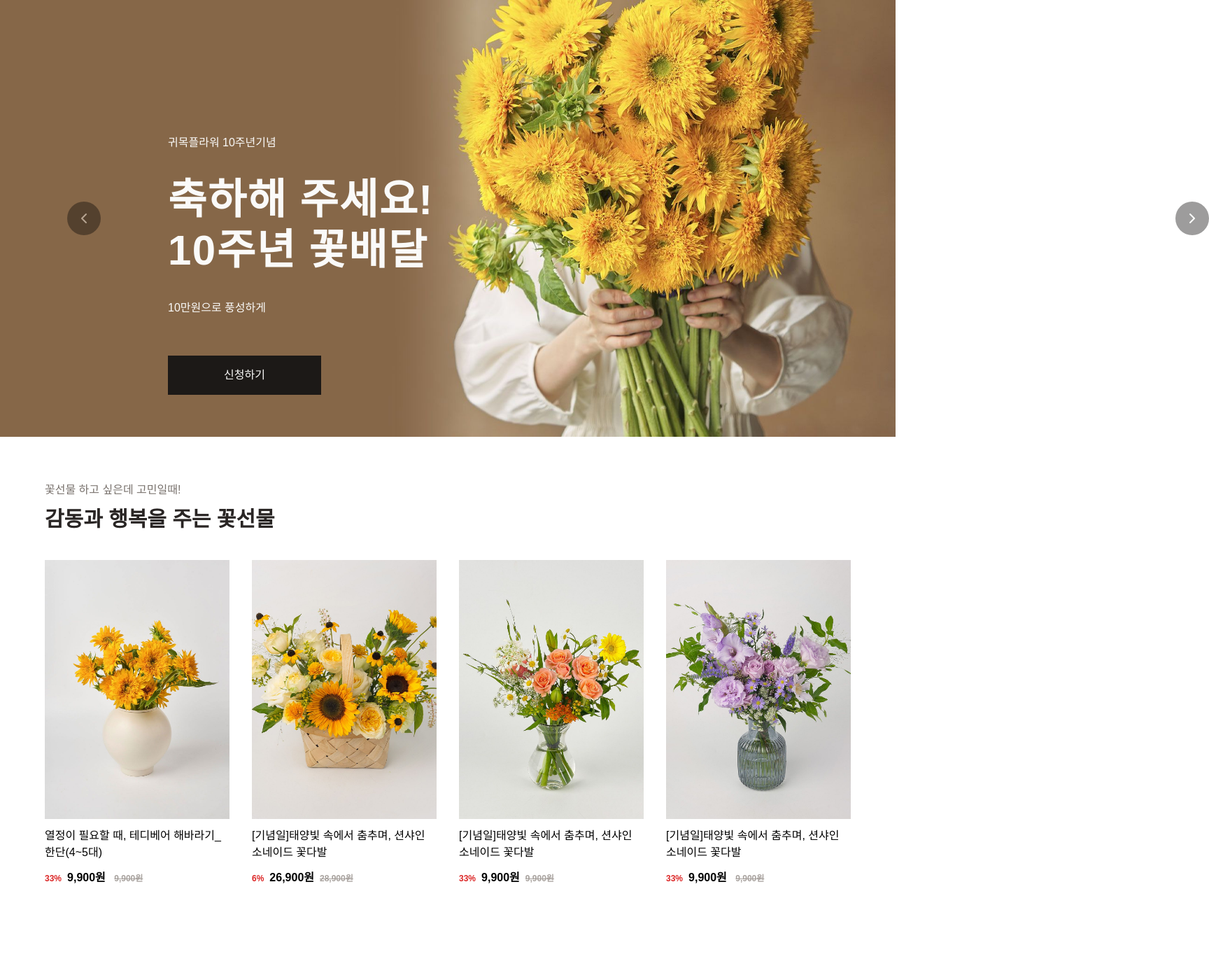
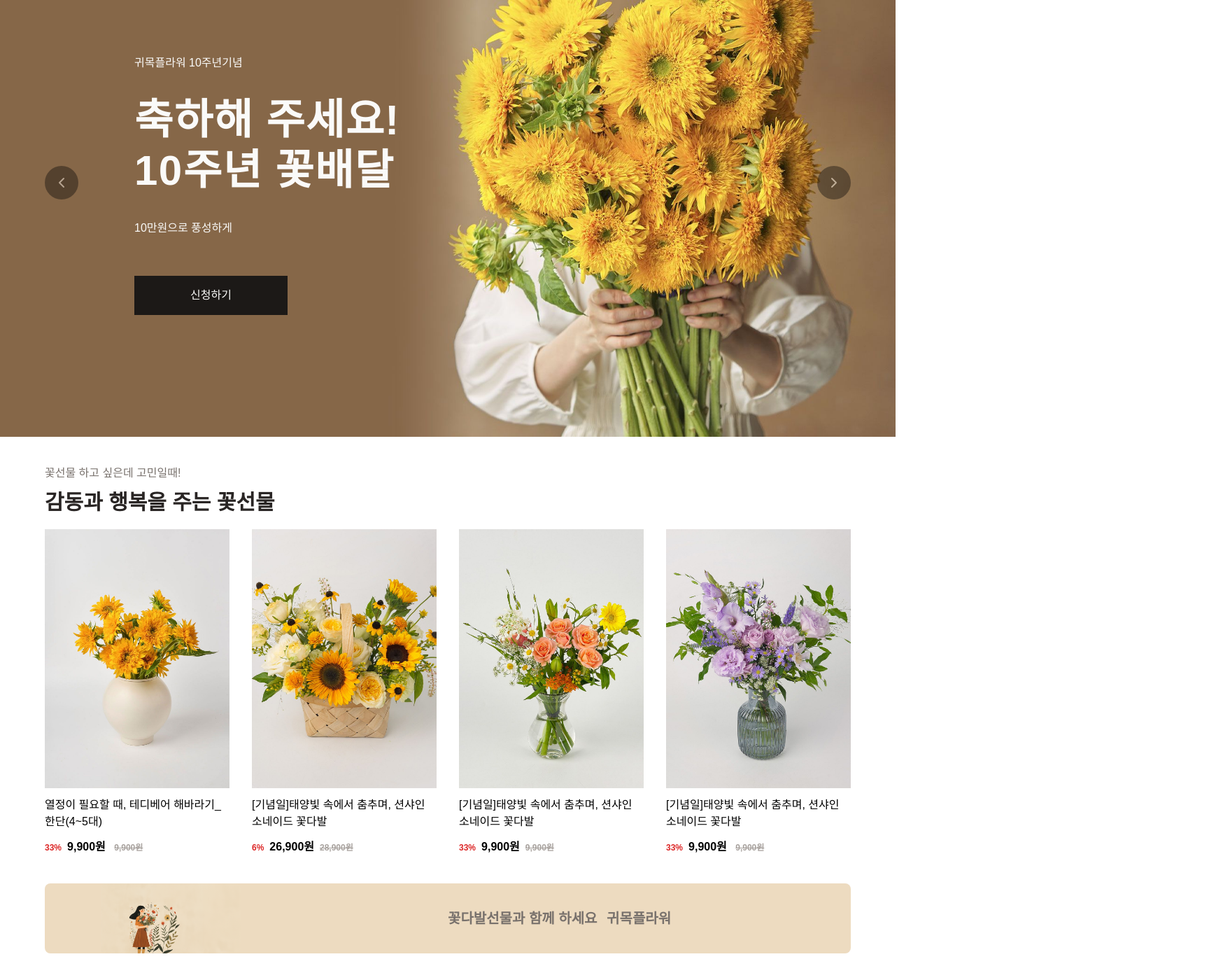
Before and after one commit to homeyoun/homepage, a Next.js app: page / in a window 1280 px wide. Shown: the part 144-1544 px from the top of the page at 70% size, 1728 px wide, since content can reach past the window. Before the commit the page ends 1450 px from the top, so only its background shows below. Built offline with nearby package versions, Linux system fonts and the light colour scheme; a web font is replaced by a local one.

Commit message:
메인페이지 수정

```diff
--- a/app/page.tsx
+++ b/app/page.tsx
@@ -1,3 +1,4 @@
+import Banner from "@/components/Banner";
 import BouquetSection from "@/components/BouquetSection";
 import Nav from "@/components/Nav";
 import RollingBanner from "@/components/RollingBanner";
@@ -7,6 +8,7 @@ export default function Home() {
     <main>
       <RollingBanner />
       <BouquetSection />
+      <Banner />
     </main>
   );
 }
--- /dev/null
+++ b/components/Banner.tsx
@@ -0,0 +1,25 @@
+import Image from "next/image";
+import React from "react";
+import BannerImg from "../public/images/banner/banner1.png";
+
+export default function Banner() {
+  return (
+    <div className="my-10">
+      <div className="grid grid-cols-2 max-w-6xl mx-auto bg-[#EDDBC0] items-center rounded-lg">
+        <section className="">
+          <Image
+            className="rounded-md ml-20"
+            src={BannerImg}
+            alt="banner"
+            height={100}
+          />
+        </section>
+        <section className="text-stone-500">
+          <p className="font-bold text-xl">
+            꽃다발선물과 함께 하세요 <span className="ml-2">귀목플라워</span>
+          </p>
+        </section>
+      </div>
+    </div>
+  );
+}
--- a/components/BouquetSection.tsx
+++ b/components/BouquetSection.tsx
@@ -7,12 +7,12 @@ import thumnail4 from "../public/images/productImg/bouque2.jpg";
 
 export default function BouquetSection() {
   return (
-    <div className="max-w-6xl mx-auto mt-16">
+    <div className="max-w-6xl mx-auto mt-10">
       <h1 className="text-stone-500">꽃선물 하고 싶은데 고민일때!</h1>
       <h2 className="text-3xl font-bold text-stone-800 mt-3">
         감동과 행복을 주는 꽃선물
       </h2>
-      <section className="mt-10 mb-10">
+      <section className="mt-5 mb-5">
         <ul className="mt-3 flex gap-8">
           <li>
             <Image src={thumnail1} alt="thumnail1" />
--- /dev/null
+++ b/components/FoliagePlant.tsx
@@ -0,0 +1,5 @@
+import React from "react";
+
+export default function FoliagePlant() {
+  return <div>FoliagePlant</div>;
+}
--- a/components/RollingBanner.tsx
+++ b/components/RollingBanner.tsx
@@ -5,24 +5,27 @@ import { ChevronLeft, ChevronRight } from "lucide-react";
 export default function RollingBanner() {
   return (
     <div className="relative">
-      <section className="absolute text-stone-50 left-60 top-72">
+      <Image src={Banner1} alt="Banner" />
+      <div className="grid grid-cols-4 items-center absolute inset-0">
+        <section className="ml-16">
+          <button className="w-12 h-12 bg-stone-950 rounded-full opacity-40 text-white">
+            <ChevronLeft className="mx-auto" />
+          </button>
+        </section>
+        <section className="text-stone-50 col-span-2 -ml-32">
           <p className="font-light mb-10">귀목플라워 10주년기념</p>
           <p className="font-bold text-6xl tracking-wide">축하해 주세요!</p>
           <p className="font-bold text-6xl tracking-wide mt-3">10주년 꽃배달</p>
           <p className="font-light mt-10">10만원으로 풍성하게</p>
           <button className="mt-14 bg-stone-900 px-20 py-4">신청하기</button>
         </section>
-      <div className="absolute left-24 top-96">
-        <button className="w-12 h-12 bg-stone-950 rounded-full opacity-40 text-white">
-          <ChevronLeft className="mx-auto" />
-        </button>
-      </div>
-      <div className="absolute top-96 left-[105rem]">
+
+        <section className=" justify-self-end mr-16">
           <button className="w-12 h-12 bg-stone-950 rounded-full opacity-40 text-white">
             <ChevronRight className="mx-auto" />
           </button>
+        </section>
       </div>
-      <Image className="mx-auto" src={Banner1} height={1100} alt="Banner" />
     </div>
   );
 }
```
Also changed, not shown: public/images/banner/banner1.png (added). Lines whose indentation alone changed are shown as unchanged.
